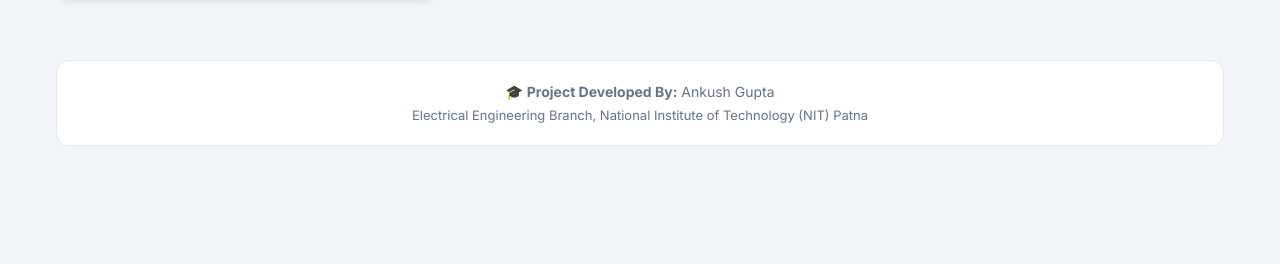
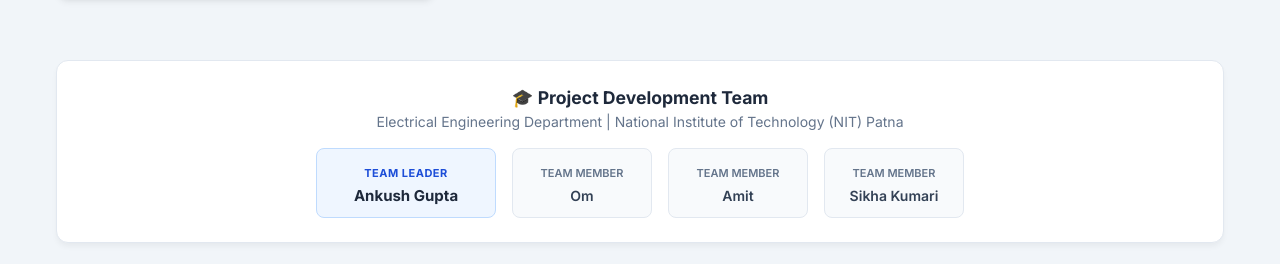
Before and after one commit to Nikhilgupta1780/rural-sports-portal, a React app in the folder frontend/: page / in a window 1280 px wide. Shown: the part 912-1176 px from the top of the page. Before the commit the page ends 1082 px from the top, so only its background shows below. Built offline with nearby package versions, Linux system fonts and the light colour scheme; no server answers; the HTML template or start-up script is replaced by a standard one.

Commit message:
Added team members and Ankush Gupta as team leader in footer and header

```diff
--- a/frontend/src/App.jsx
+++ b/frontend/src/App.jsx
@@ -84,12 +84,12 @@ export default function App() {
 
   return (
     <div className="container">
-      {/* Header with Creator Info */}
+      {/* Header with Team Tag */}
       <header>
         <h1>🏆 Rural Sports Talent Portal</h1>
         <p>Connecting Hidden Rural Athletes with Official Scouts</p>
         <div style={{ marginTop: '12px', fontSize: '13px', color: '#bfdbfe', background: 'rgba(255, 255, 255, 0.1)', padding: '6px 14px', borderRadius: '20px', display: 'inline-block' }}>
-          🚀 Developed by <strong>Ankush Gupta</strong> | Electrical Engineering, NIT Patna
+          👑 <strong>Team Leader:</strong> Ankush Gupta &nbsp;|&nbsp; 🤝 <strong>Team:</strong> Om, Amit, Sikha Kumari &nbsp;|&nbsp; 🎓 <strong>NIT Patna (EE)</strong>
         </div>
       </header>
 
@@ -230,10 +230,34 @@ export default function App() {
         </div>
       </div>
 
-      {/* Footer Credit Section */}
-      <footer style={{ marginTop: '40px', textAlign: 'center', padding: '20px', background: '#ffffff', borderRadius: '12px', border: '1px solid #e2e8f0', color: '#64748b', fontSize: '14px' }}>
-        <p>🎓 <strong>Project Developed By:</strong> Ankush Gupta</p>
-        <p style={{ marginTop: '4px', fontSize: '13px' }}>Electrical Engineering Branch, National Institute of Technology (NIT) Patna</p>
+      {/* Professional Team Credits Footer */}
+      <footer style={{ marginTop: '40px', padding: '24px', background: '#ffffff', borderRadius: '12px', border: '1px solid #e2e8f0', boxShadow: '0 4px 6px -1px rgba(0,0,0,0.05)' }}>
+        <div style={{ textAlign: 'center', marginBottom: '16px' }}>
+          <h3 style={{ fontSize: '1.1rem', color: '#1e293b', fontWeight: '700' }}>🎓 Project Development Team</h3>
+          <p style={{ fontSize: '0.875rem', color: '#64748b' }}>Electrical Engineering Department | National Institute of Technology (NIT) Patna</p>
+        </div>
+
+        <div style={{ display: 'flex', justifyContent: 'center', gap: '16px', flexWrap: 'wrap', marginTop: '12px' }}>
+          <div style={{ background: '#eff6ff', border: '1px solid #bfdbfe', padding: '10px 18px', borderRadius: '8px', textAlign: 'center', minWidth: '180px' }}>
+            <span style={{ fontSize: '11px', fontWeight: '700', color: '#1d4ed8', textTransform: 'uppercase', letterSpacing: '0.5px' }}>Team Leader</span>
+            <div style={{ fontWeight: '700', color: '#1e293b', fontSize: '15px', marginTop: '2px' }}>Ankush Gupta</div>
+          </div>
+
+          <div style={{ background: '#f8fafc', border: '1px solid #e2e8f0', padding: '10px 18px', borderRadius: '8px', textAlign: 'center', minWidth: '140px' }}>
+            <span style={{ fontSize: '11px', fontWeight: '600', color: '#64748b', textTransform: 'uppercase' }}>Team Member</span>
+            <div style={{ fontWeight: '600', color: '#334155', fontSize: '14px', marginTop: '2px' }}>Om</div>
+          </div>
+
+          <div style={{ background: '#f8fafc', border: '1px solid #e2e8f0', padding: '10px 18px', borderRadius: '8px', textAlign: 'center', minWidth: '140px' }}>
+            <span style={{ fontSize: '11px', fontWeight: '600', color: '#64748b', textTransform: 'uppercase' }}>Team Member</span>
+            <div style={{ fontWeight: '600', color: '#334155', fontSize: '14px', marginTop: '2px' }}>Amit</div>
+          </div>
+
+          <div style={{ background: '#f8fafc', border: '1px solid #e2e8f0', padding: '10px 18px', borderRadius: '8px', textAlign: 'center', minWidth: '140px' }}>
+            <span style={{ fontSize: '11px', fontWeight: '600', color: '#64748b', textTransform: 'uppercase' }}>Team Member</span>
+            <div style={{ fontWeight: '600', color: '#334155', fontSize: '14px', marginTop: '2px' }}>Sikha Kumari</div>
+          </div>
+        </div>
       </footer>
     </div>
   );
```
